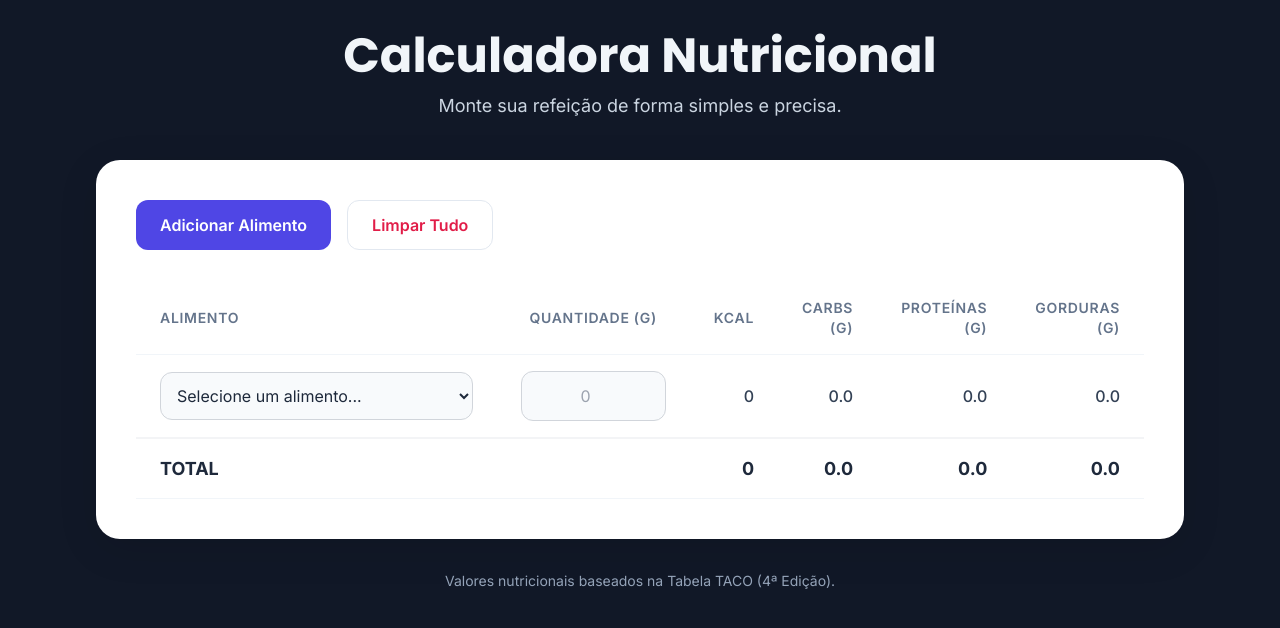
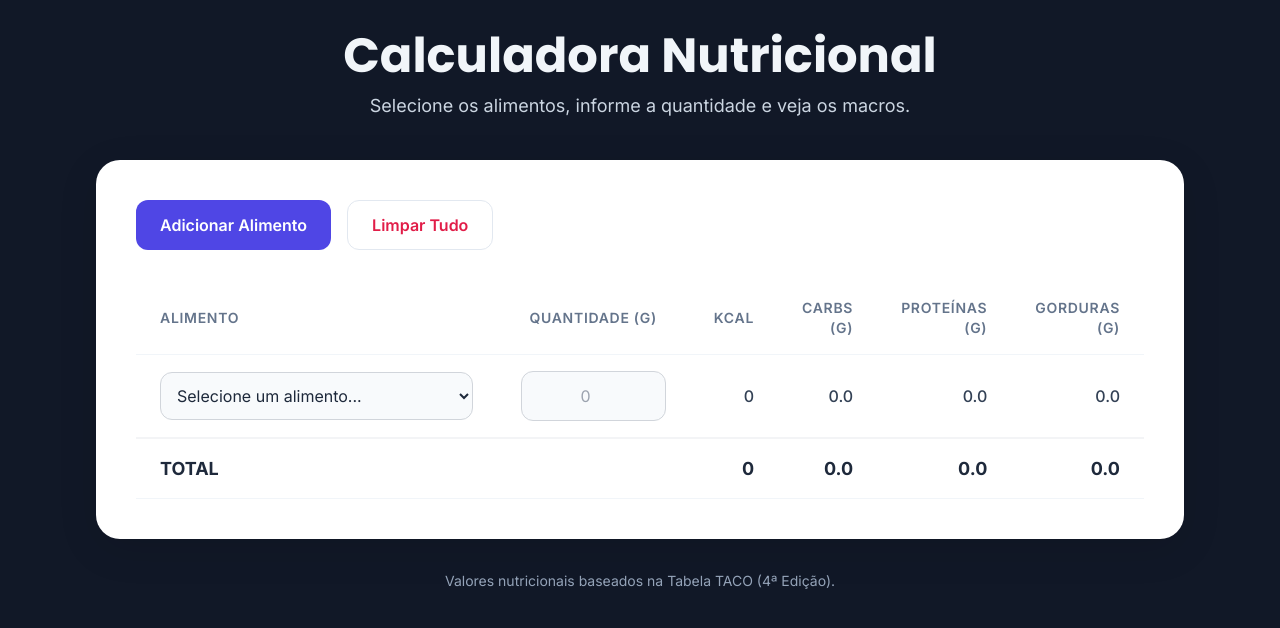
Before and after one commit to onutrigiu/pages, a plain HTML site: page index.html in a window 1280 px wide. Drawn offline with nearby package versions, Linux system fonts and the light colour scheme.

Commit message:
Update index.html

```diff
--- a/index.html
+++ b/index.html
@@ -257,7 +257,7 @@
 
         <div class="text-center mb-10">
             <h1 class="main-title text-4xl sm:text-5xl font-bold text-slate-100">Calculadora Nutricional</h1>
-            <p class="mt-3 text-lg text-slate-300">Monte sua refeição de forma simples e precisa.</p>
+            <p class="mt-3 text-lg text-slate-300">Selecione os alimentos, informe a quantidade e veja os macros.</p>
         </div>
 
         <div class="card">
```
